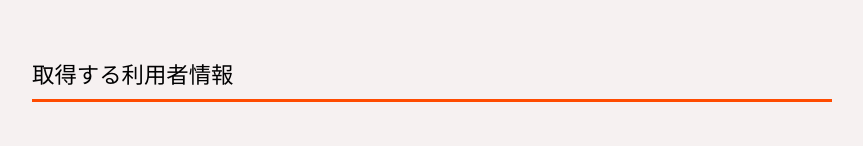
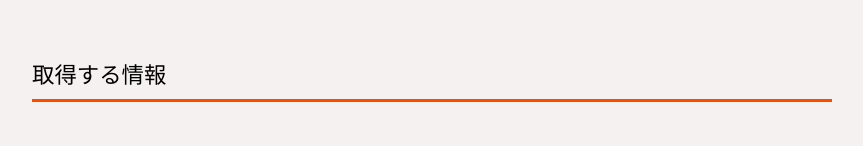
Before and after one commit to natipoi/fitpoi-privacy-policy, a plain HTML site: page index.html in a window 1280 px wide. Shown: the part 265-411 px from the top of the page, without its empty margins (208-1071 px from the left). Drawn offline with Linux system fonts and the light colour scheme.

Commit message:
Initial commit

```diff
--- a/index.html
+++ b/index.html
@@ -28,7 +28,7 @@
 本ポリシーは当社が取り扱う、特定の個人を識別できる全ての情報について適用されます。</p>
 
 <div class="box">
-<h2>取得する利用者情報</h2>
+<h2>取得する情報</h2>
 
 <h3>ユーザーに提供していただく情報</h3>
 
```
